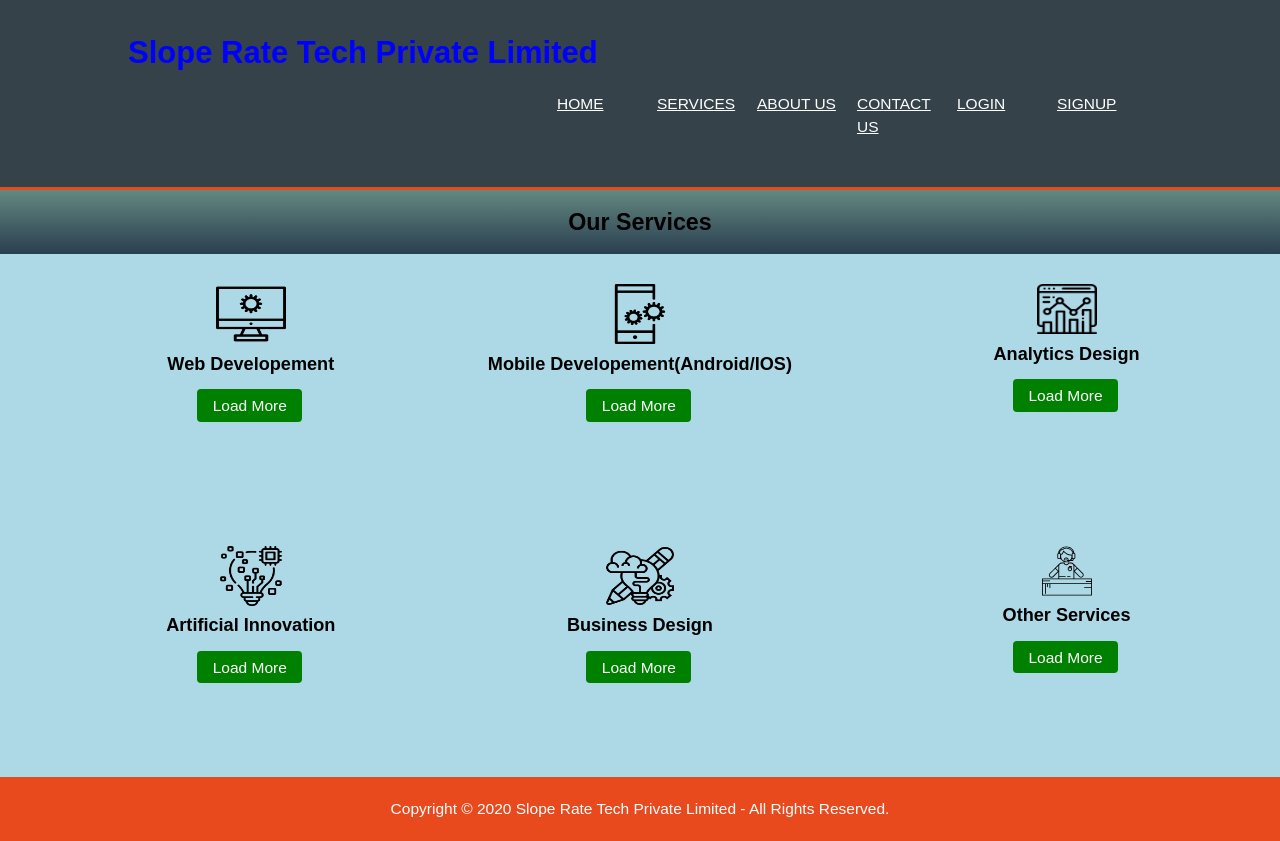
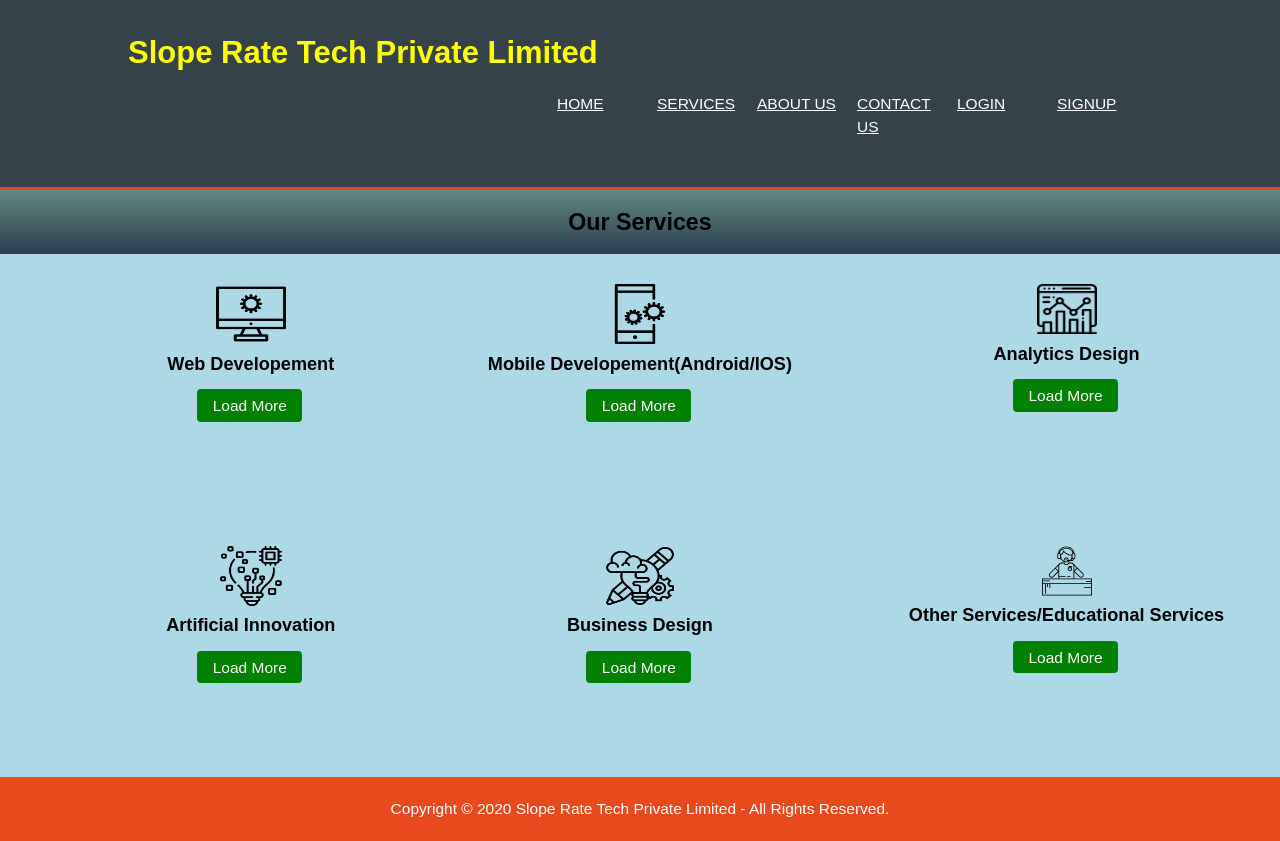
Before and after one commit to SainathMaddineni/footer, a React (Create React App) app: page /services in a window 1280 px wide. Built offline with nearby package versions, Linux system fonts and the light colour scheme.

Commit message:
heading color changed

```diff
--- a/package.json
+++ b/package.json
@@ -21,6 +21,7 @@
     "test": "react-scripts test",
     "eject": "react-scripts eject"
   },
+  "proxy" : "http://localhost:8080",
   "eslintConfig": {
     "extends": "react-app"
   },
--- a/src/components/navbar.jsx
+++ b/src/components/navbar.jsx
@@ -10,7 +10,7 @@ class NavBar extends Component {
                     <header>
                         <div className ="container">
                             <div id="branding">
-                                <h1 style={{ color: 'blue' }}> Slope Rate Tech Private Limited </h1>
+                                <h1 style={{ color: 'yellow' }}> Slope Rate Tech Private Limited </h1>
                             </div>
                         <nav>
                             <ul>
--- a/src/components/services.jsx
+++ b/src/components/services.jsx
@@ -75,7 +75,7 @@ class Services extends Component {
           </div>
           <div className="services-box3">
             <img src="./images/service.svg" alt =  "img not found" width="60" height="50" />
-            <h3>Other Services</h3>
+            <h3>Other Services/Educational Services</h3>
             <input type="checkbox" id="toggleo" />
             <label for="toggleo">Load More</label>
 
--- a/src/components/sign up.jsx
+++ b/src/components/sign up.jsx
@@ -149,8 +149,8 @@ class SignUp extends Component {
                         zipCode : this.state.zipcode,
                         country : this.state.country}};
                     console.log('signup =>'+JSON.stringify(signUp));
-                    SignupAccount.createAccount(signUp).then(res =>{
-                        console.log(res)
+                    SignupAccount.createAccount(signUp).then(response =>{
+                        console.log(response)
                         this.props.history.push("/login");
                     })
                     .catch(error =>{
--- a/src/services/signup_service.js
+++ b/src/services/signup_service.js
@@ -1,12 +1,11 @@
 import axios from 'axios';
 
-const SIGNUP_API_URL = "http://localhost:8080/web/signup/";
+const SIGNUP_API_URL = "http://localhost:8080/web/signup";
+
 
 class SignupAccount{
-
     createAccount(signUp){
         return axios.post(SIGNUP_API_URL,signUp);
     }
 }
-
 export default new SignupAccount();
```
